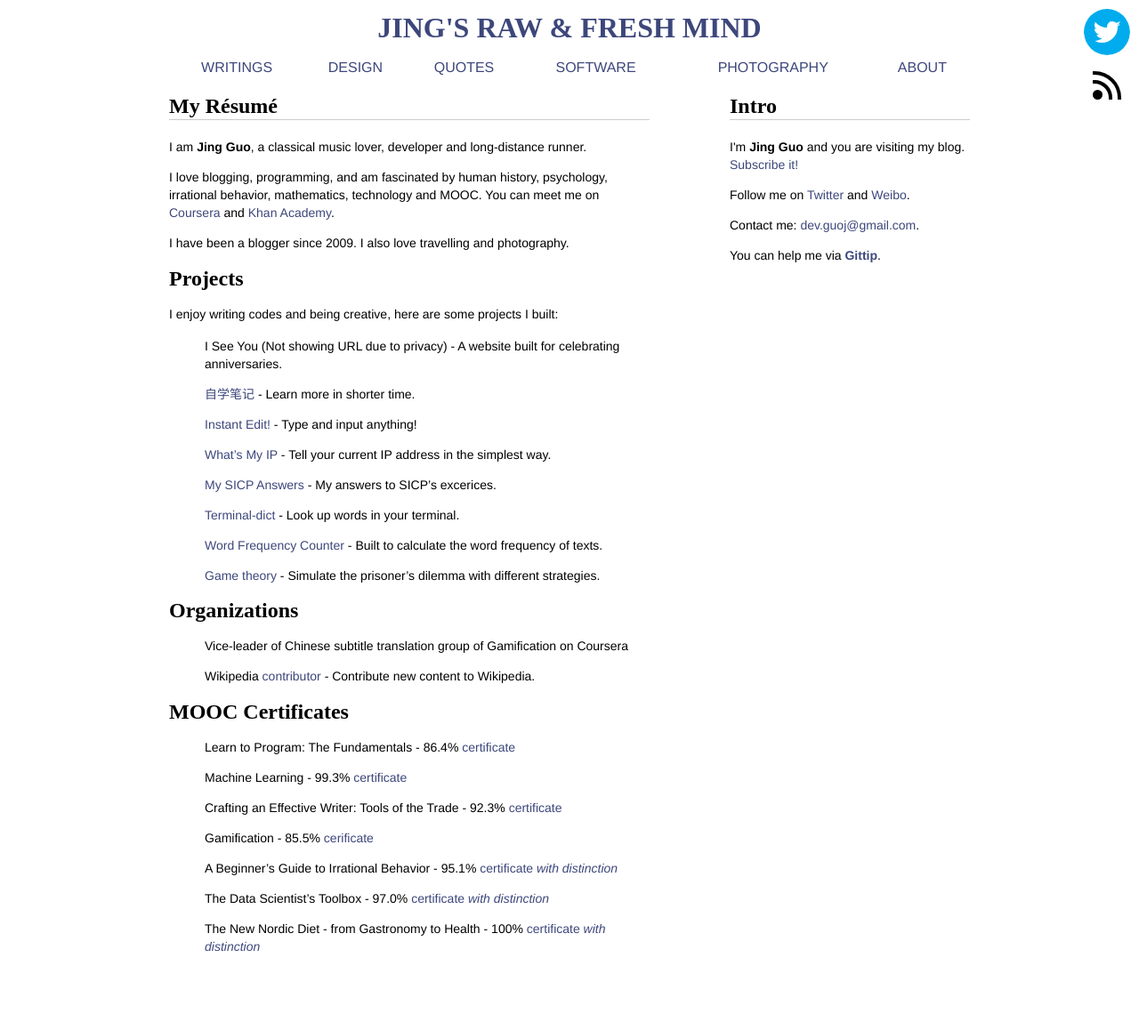
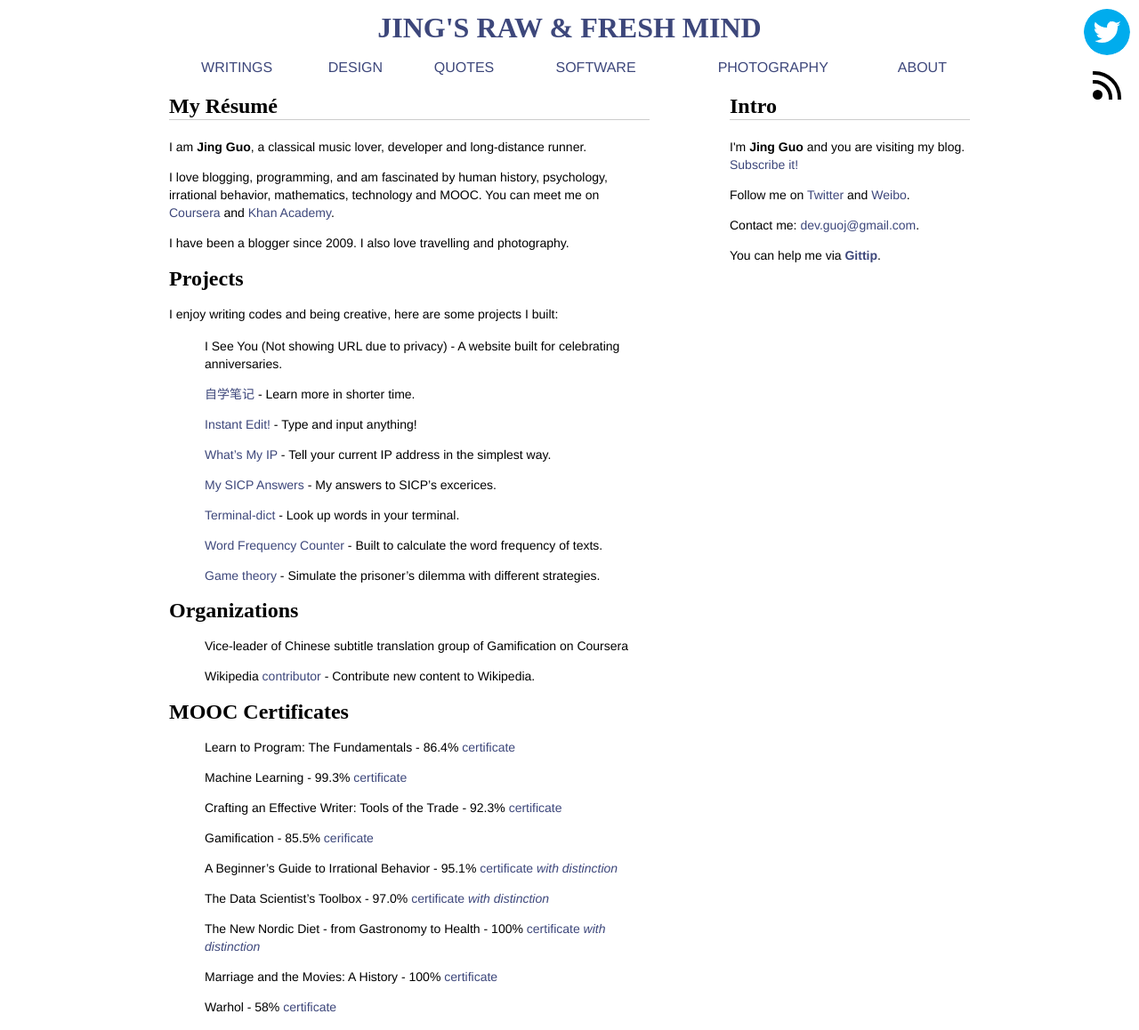
Before and after one commit to guojing0/guojing0.github.io, a Jekyll site: the page built from about-me.md, in a window 1280 px wide. Shown: the whole page at 89% size. Built offline with Jekyll 4.4.1, drawn with Linux system fonts in a browser that asks for light colours; Markdown is read by kramdown in place of the engine named in the settings; before the commit the page ends 1090 px from its top, so only the background shows below that.

Commit message:
two certificates

```diff
--- a/about-me.md
+++ b/about-me.md
@@ -53,3 +53,7 @@
 * The Data Scientist’s Toolbox - 97.0% [certificate *with distinction*](/images/coursera-databox.pdf)
 
 * The New Nordic Diet - from Gastronomy to Health - 100% [certificate *with distinction*](/images/coursera-nordic.pdf)
+
+* Marriage and the Movies: A History - 100% [certificate](/images/coursera-marriage.pdf)
+
+* Warhol - 58% [certificate](/images/coursera-warhol.pdf)
```
Also changed, not shown: 2 other files.
